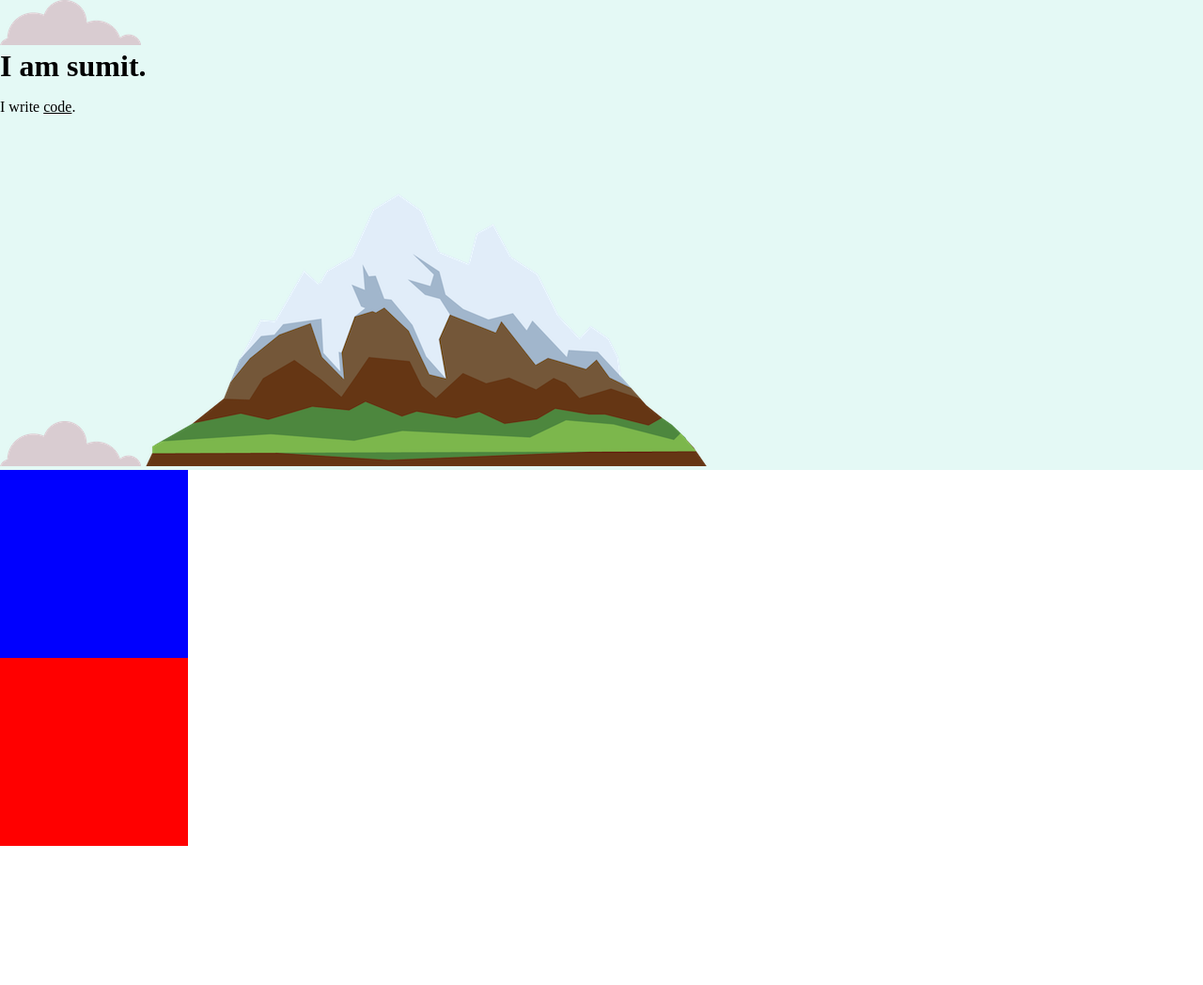
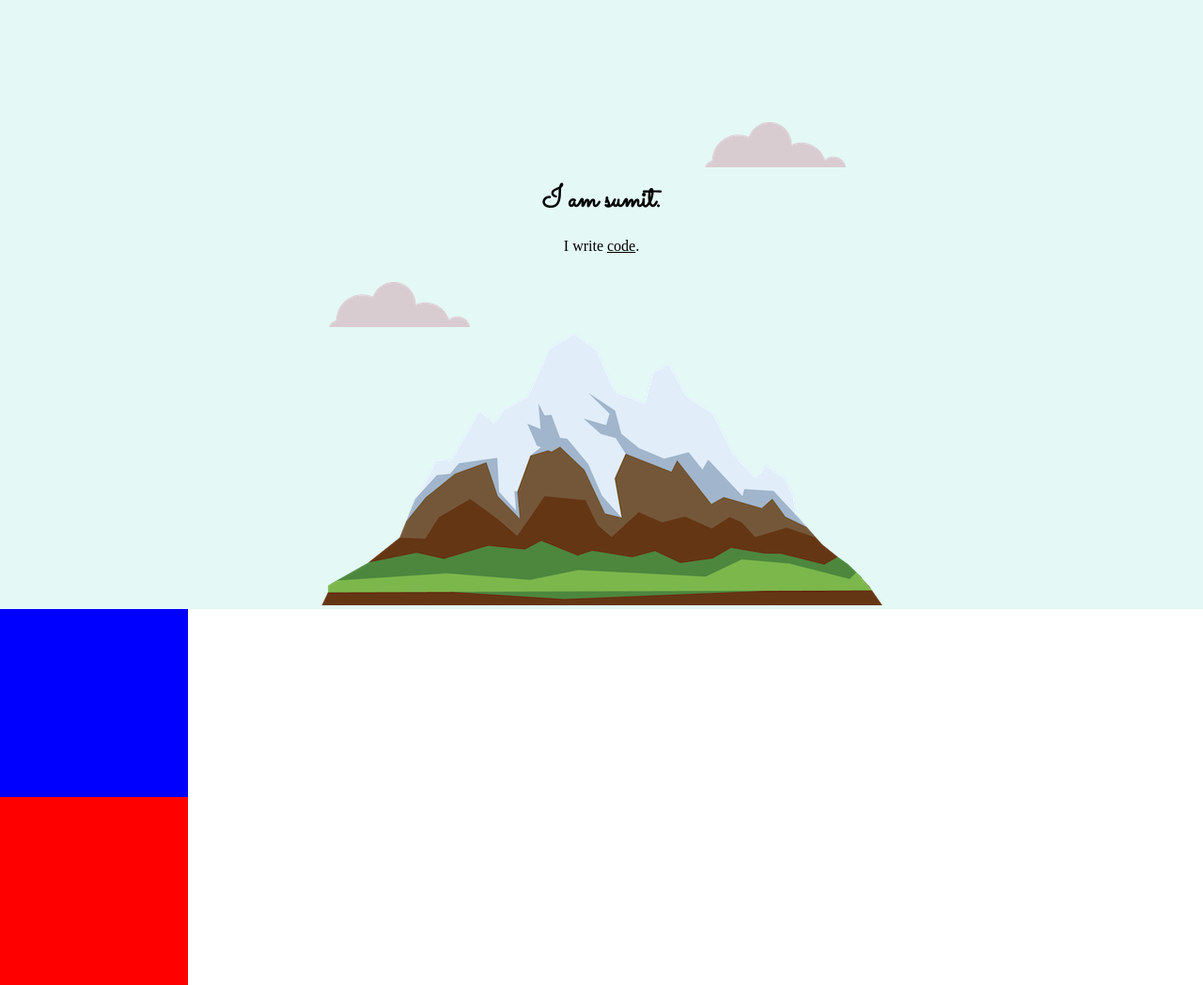
Before and after one commit to sumit2060049/css-MY-site, a plain HTML site: page index.html in a window 1280 px wide. Shown: the whole page at 94% size. Before the commit the page ends 900 px from the top, so only its background shows below. Drawn offline with Linux system fonts and the light colour scheme; a web font is replaced by a local one.

Commit message:
typography

```diff
--- a/index.html
+++ b/index.html
@@ -7,13 +7,16 @@
     <title>Sumit kumar</title>
     <link rel="stylesheet" href="styles.css">
     <link rel="icon" href="favicon.ico?">
+    <link rel="preconnect" href="https://fonts.googleapis.com">
+<link rel="preconnect" href="https://fonts.gstatic.com" crossorigin>
+<link href="https://fonts.googleapis.com/css2?family=Merienda+One&family=Montserrat:wght@400;700&family=Sacramento&display=swap" rel="stylesheet">
 </head>
 <body>
     <div class="top-container">
-        <img src="cloud.png" alt="cloud-img">
+        <img class="top-cloud" src="cloud.png" alt="cloud-img">
         <h1>I am sumit.</h1>
         <p>I write <span class="hero">code</span>.</p>
-        <img src="cloud.png" alt="cloud-img">
+        <img class="bottom-cloud" src="cloud.png" alt="cloud-img">
         <img src="mountain.png" alt="mountain-img">
 
     </div>
--- a/styles.css
+++ b/styles.css
@@ -1,11 +1,26 @@
  body{
     margin: 0;
+    text-align: center;
+    font-family: 'merriweather',serif;
+
 }
+
 .top-container{
     background-color: #E4F9F5;
+    position: relative;
+    padding-top: 100px;
 }
 h1{
     margin:0;
+    padding-top: 90px;
+    font-family: 'Sacramento',cursive;
+}
+h2{
+    font-family: 'Montserrat',sans-serif;
+
+}
+h3{
+    font-family: 'Montserrat',sans-serif;
 }
 .bottom-container{
     background-color: red;
@@ -20,3 +35,14 @@ h1{
 .hero{
     text-decoration: underline;
 }
+.bottom-cloud{
+    position: absolute;
+    left: 350px;
+    bottom: 300px;
+}
+.top-cloud{
+    position: absolute;
+    right:380px;
+    top:50px;
+    padding-top: 80px;;
+}
```
